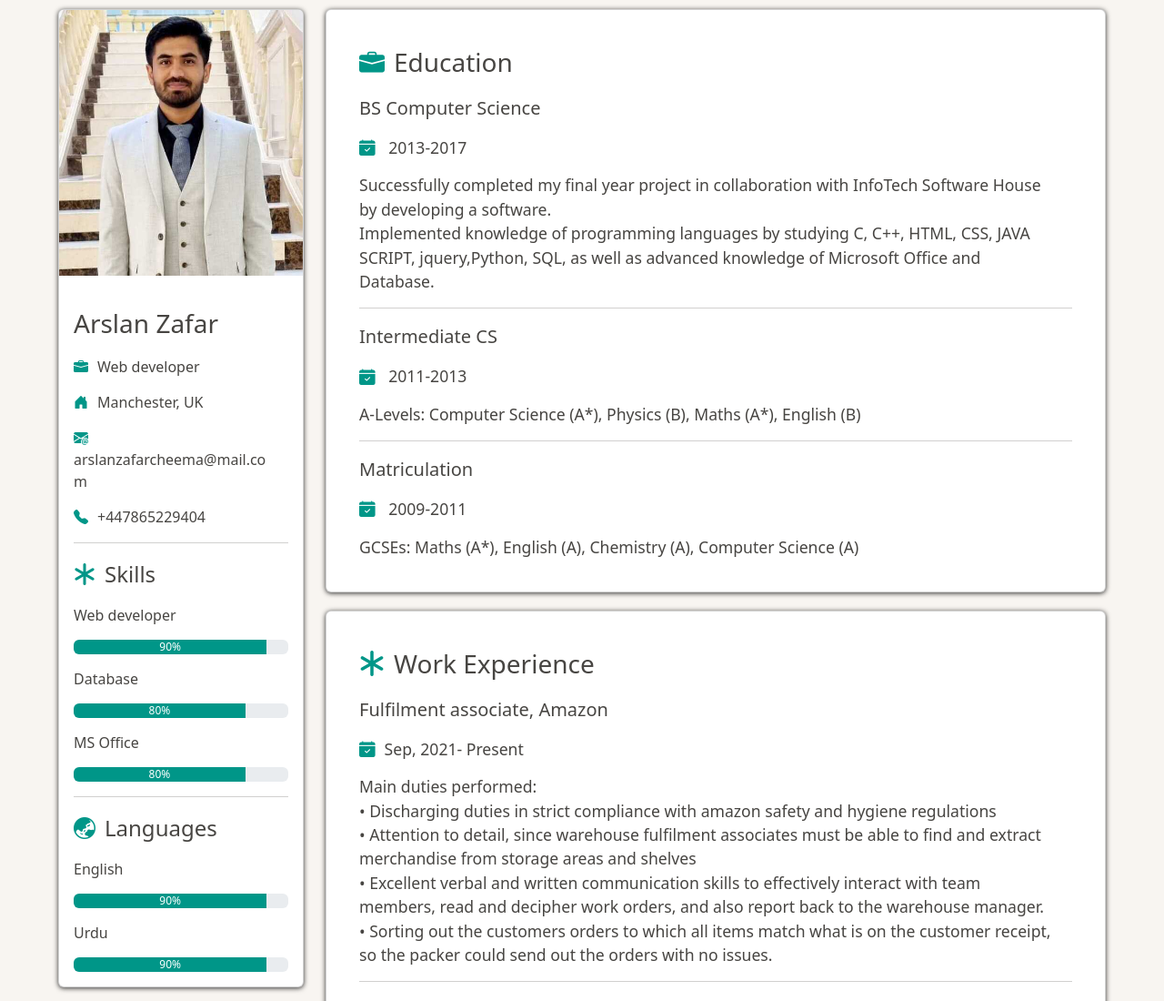
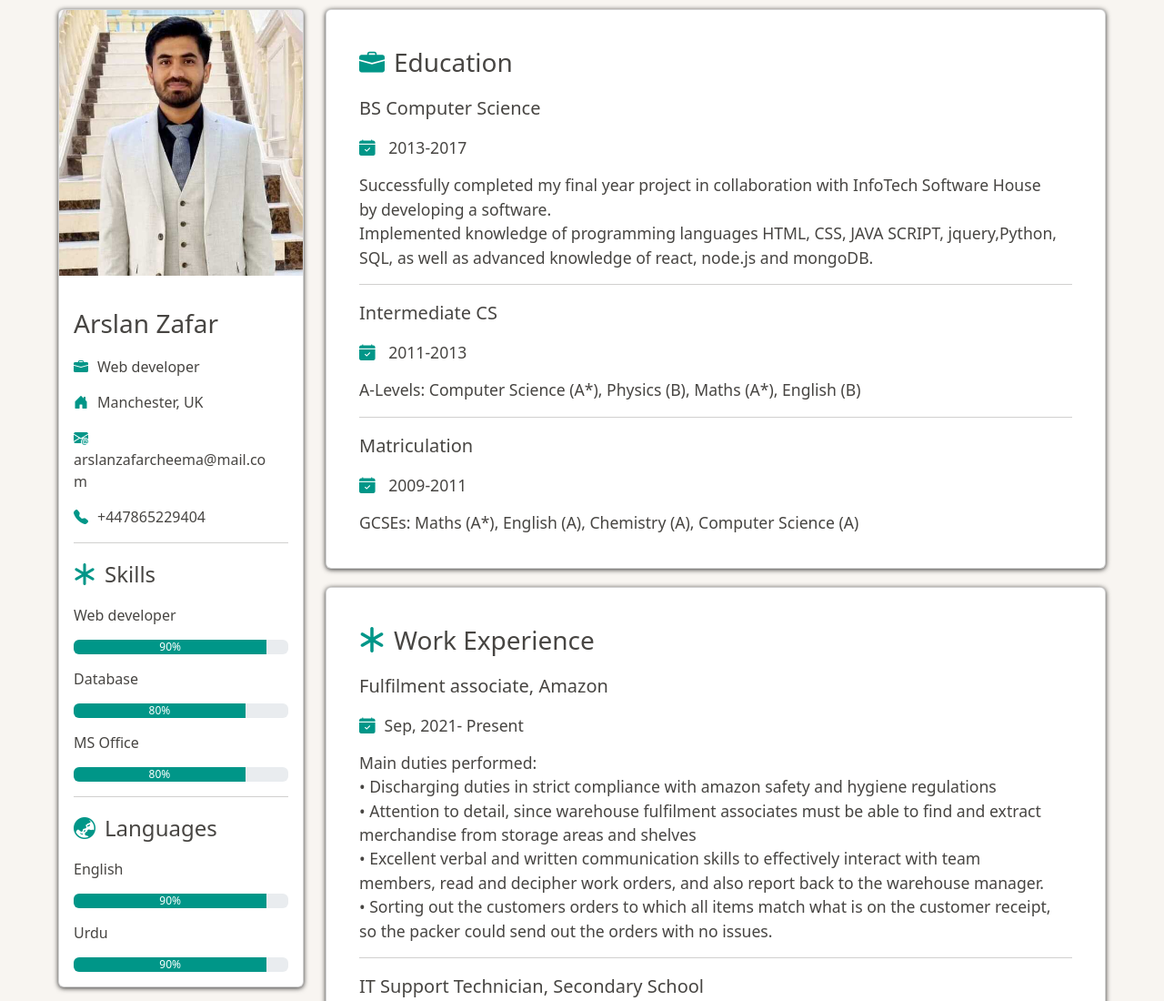
Before and after one commit to arslancheema184/arslancheema184.github.io, a plain HTML site: page index.html in a window 1280 px wide. Shown: the top 1100 px of the page at 91% size. Drawn offline with nearby package versions, Linux system fonts and the light colour scheme.

Commit message:
add new languages

```diff
--- a/index.html
+++ b/index.html
@@ -69,7 +69,7 @@
           <p><i class="icons bi bi-calendar-check-fill"></i> 2013-2017</p>
 
           <p>Successfully completed my final year project in collaboration with InfoTech Software House by developing a software. <br>
-          Implemented knowledge of programming languages by studying C, C++, HTML, CSS, JAVA SCRIPT, jquery,Python, SQL, as well as advanced knowledge of Microsoft Office and Database.</p>
+          Implemented knowledge of programming languages HTML, CSS, JAVA SCRIPT, jquery,Python, SQL, as well as advanced knowledge of react, node.js and mongoDB.</p>
 
           <hr>
 
```
